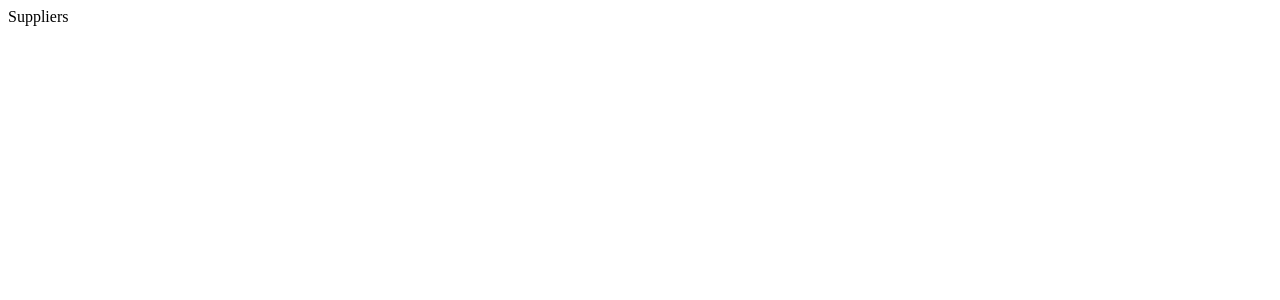
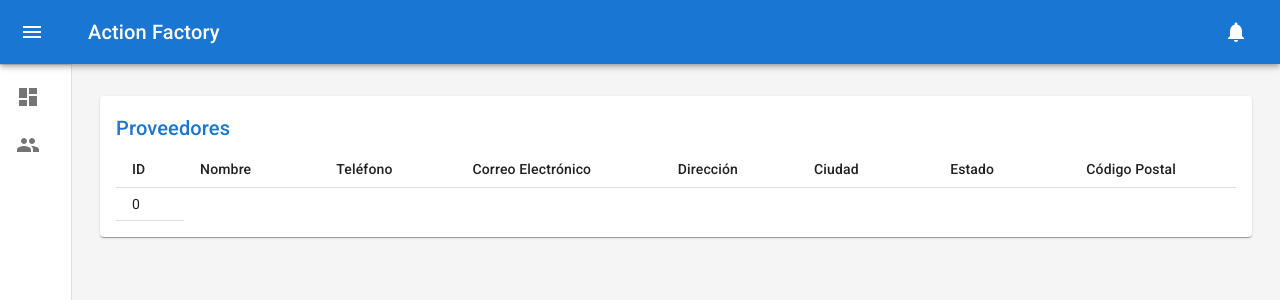
Before and after one commit to hispanos/action-factory-frontend, a React (Vite) app: page /suppliers in a window 1280 px wide. Shown: the top 300 px of the page. Built offline with nearby package versions, Linux system fonts and the light colour scheme; sample sign-in values are in the browser's storage.

Commit message:
add dashboard

```diff
--- /dev/null
+++ b/src/components/Header.tsx
@@ -0,0 +1,131 @@
+import {
+  Badge,
+  Divider,
+  IconButton,
+  List,
+  Toolbar,
+  Typography,
+  styled,
+} from '@mui/material';
+import MenuIcon from '@mui/icons-material/Menu';
+import NotificationsIcon from '@mui/icons-material/Notifications';
+import ChevronLeftIcon from '@mui/icons-material/ChevronLeft';
+import MuiAppBar, { AppBarProps as MuiAppBarProps } from '@mui/material/AppBar';
+import { useState } from 'react';
+import { mainListItems } from './Menu';
+import MuiDrawer from '@mui/material/Drawer';
+
+const drawerWidth: number = 240;
+
+const Drawer = styled(MuiDrawer, {
+  shouldForwardProp: (prop) => prop !== 'open',
+})(({ theme, open }) => ({
+  '& .MuiDrawer-paper': {
+    position: 'relative',
+    whiteSpace: 'nowrap',
+    width: drawerWidth,
+    transition: theme.transitions.create('width', {
+      easing: theme.transitions.easing.sharp,
+      duration: theme.transitions.duration.enteringScreen,
+    }),
+    boxSizing: 'border-box',
+    ...(!open && {
+      overflowX: 'hidden',
+      transition: theme.transitions.create('width', {
+        easing: theme.transitions.easing.sharp,
+        duration: theme.transitions.duration.leavingScreen,
+      }),
+      width: theme.spacing(7),
+      [theme.breakpoints.up('sm')]: {
+        width: theme.spacing(9),
+      },
+    }),
+  },
+}));
+
+interface AppBarProps extends MuiAppBarProps {
+  open?: boolean;
+}
+
+const AppBar = styled(MuiAppBar, {
+  shouldForwardProp: (prop) => prop !== 'open',
+})<AppBarProps>(({ theme, open }) => ({
+  zIndex: theme.zIndex.drawer + 1,
+  transition: theme.transitions.create(['width', 'margin'], {
+    easing: theme.transitions.easing.sharp,
+    duration: theme.transitions.duration.leavingScreen,
+  }),
+  ...(open && {
+    marginLeft: drawerWidth,
+    width: `calc(100% - ${drawerWidth}px)`,
+    transition: theme.transitions.create(['width', 'margin'], {
+      easing: theme.transitions.easing.sharp,
+      duration: theme.transitions.duration.enteringScreen,
+    }),
+  }),
+}));
+
+const Header = () => {
+  const [open, setOpen] = useState(false);
+  const toggleDrawer = () => {
+    setOpen(!open);
+  };
+  return (
+    <>
+      <AppBar position="absolute" open={open}>
+        <Toolbar
+          sx={{
+            pr: '24px', // keep right padding when drawer closed
+          }}
+        >
+          <IconButton
+            edge="start"
+            color="inherit"
+            aria-label="open drawer"
+            onClick={toggleDrawer}
+            sx={{
+              marginRight: '36px',
+              ...(open && { display: 'none' }),
+            }}
+          >
+            <MenuIcon />
+          </IconButton>
+          <Typography
+            component="h1"
+            variant="h6"
+            color="inherit"
+            noWrap
+            sx={{ flexGrow: 1 }}
+          >
+            Action Factory
+          </Typography>
+          <IconButton color="inherit">
+            <Badge badgeContent={0} color="secondary">
+              <NotificationsIcon />
+            </Badge>
+          </IconButton>
+        </Toolbar>
+      </AppBar>
+      <Drawer variant="permanent" open={open}>
+        <Toolbar
+          sx={{
+            display: 'flex',
+            alignItems: 'center',
+            justifyContent: 'flex-end',
+            px: [1],
+          }}
+        >
+          <IconButton onClick={toggleDrawer}>
+            <ChevronLeftIcon />
+          </IconButton>
+        </Toolbar>
+        <Divider />
+        <List component="nav">
+          {mainListItems}
+        </List>
+      </Drawer>
+    </>
+  );
+};
+
+export default Header;
--- /dev/null
+++ b/src/components/Menu.tsx
@@ -0,0 +1,29 @@
+import * as React from 'react';
+import ListItemButton from '@mui/material/ListItemButton';
+import ListItemIcon from '@mui/material/ListItemIcon';
+import ListItemText from '@mui/material/ListItemText';
+import DashboardIcon from '@mui/icons-material/Dashboard';
+import PeopleIcon from '@mui/icons-material/People';
+import { Link } from 'react-router-dom';
+
+export const mainListItems = (
+  <React.Fragment>
+    <Link to="/">
+      <ListItemButton>
+        <ListItemIcon>
+          <DashboardIcon />
+        </ListItemIcon>
+        <ListItemText primary="Validación" />
+      </ListItemButton>
+    </Link>
+
+    <Link to="/suppliers">
+      <ListItemButton>
+        <ListItemIcon>
+          <PeopleIcon />
+        </ListItemIcon>
+        <ListItemText primary="Proveedores" />
+      </ListItemButton>
+    </Link>
+  </React.Fragment>
+);
--- /dev/null
+++ b/src/components/TableComponent.tsx
@@ -0,0 +1,43 @@
+import {
+  Table,
+  TableBody,
+  TableCell,
+  TableHead,
+  TableRow,
+} from '@mui/material';
+import { Columns, Rows } from '../interfaces/Table';
+
+const TableComponent = <T,>({
+  columns,
+  rows,
+}: {
+  columns: Columns;
+  rows: Rows<T>;
+}) => {
+  return (
+    <Table size="small">
+      <TableHead>
+        <TableRow>
+          {columns.map((column) => (
+            <TableCell
+              key={column.id}
+              align={column.align}
+              style={{ minWidth: column.minWidth }}
+            >
+              {column.label}
+            </TableCell>
+          ))}
+        </TableRow>
+      </TableHead>
+      <TableBody>
+        {rows.map((row, index) => (
+          <TableRow key={index}>
+            <TableCell>{index}</TableCell>
+          </TableRow>
+        ))}
+      </TableBody>
+    </Table>
+  );
+};
+
+export default TableComponent;
--- /dev/null
+++ b/src/interfaces/Table.ts
@@ -0,0 +1,10 @@
+export type Columns = Column[];
+export type Column = {
+    id: string;
+    label: string;
+    minWidth?: number;
+    align?: 'right' | 'left' | 'center';
+    format?: (value: number) => string;
+};
+
+export type Rows<R> = R[];
--- a/src/pages/Home.tsx
+++ b/src/pages/Home.tsx
@@ -1,6 +1,6 @@
 const Home = () => {
   return (
-    <div>Home</div>
+    <div>Validación</div>
   )
 }
 
--- a/src/pages/Suppliers.tsx
+++ b/src/pages/Suppliers.tsx
@@ -1,7 +1,48 @@
+import { Grid, Paper, Typography } from '@mui/material';
+import TableComponent from '../components/TableComponent';
+import { Columns, Rows } from '../interfaces/Table';
+
 const Suppliers = () => {
+
+  const columns: Columns = [
+    { id: 'id', label: 'ID', minWidth: 50 },
+    { id: 'name', label: 'Nombre', minWidth: 100 },
+    { id: 'phone', label: 'Teléfono', minWidth: 100 },
+    { id: 'email', label: 'Correo Electrónico', minWidth: 100 },
+    { id: 'address', label: 'Dirección', minWidth: 100 },
+    { id: 'city', label: 'Ciudad', minWidth: 100 },
+    { id: 'state', label: 'Estado', minWidth: 100 },
+    { id: 'zip', label: 'Código Postal', minWidth: 100 },
+  ]
+
+  type Supplier = {
+    id: number;
+    name: string;
+    phone: string;
+    email: string;
+  }
+
+  const rows: Rows<Supplier> = [
+    {
+      id: 1,
+      name: 'Proveedor 1',
+      phone: '1234567890',
+      email: 'proveedor@gmail.com',
+    }
+  ]
+
   return (
-    <div>Suppliers</div>
-  )
-}
+    <Grid container spacing={3}>
+      <Grid item xs={12}>
+        <Paper sx={{ p: 2, display: 'flex', flexDirection: 'column' }}>
+          <Typography component="h2" variant="h6" color="primary" gutterBottom>
+            Proveedores
+          </Typography>
+          <TableComponent<Supplier> columns={columns} rows={rows} />
+        </Paper>
+      </Grid>
+    </Grid>
+  );
+};
 
-export default Suppliers
+export default Suppliers;
--- /dev/null
+++ b/src/templates/Dashboard.tsx
@@ -0,0 +1,42 @@
+import {
+  Box,
+  Container,
+  CssBaseline,
+  ThemeProvider,
+  Toolbar,
+  createTheme,
+} from '@mui/material';
+import { Outlet } from 'react-router-dom';
+import Header from '../components/Header';
+
+const defaultTheme = createTheme();
+
+const Dashboard = () => {
+  return (
+    <ThemeProvider theme={defaultTheme}>
+      <Box sx={{ display: 'flex' }}>
+        <CssBaseline />
+        <Header />
+        <Box
+          component="main"
+          sx={{
+            backgroundColor: (theme) =>
+              theme.palette.mode === 'light'
+                ? theme.palette.grey[100]
+                : theme.palette.grey[900],
+            flexGrow: 1,
+            height: '100vh',
+            overflow: 'auto',
+          }}
+        >
+          <Toolbar />
+          <Container maxWidth="lg" sx={{ mt: 4, mb: 4 }}>
+            <Outlet />
+          </Container>
+        </Box>
+      </Box>
+    </ThemeProvider>
+  );
+};
+
+export default Dashboard;
```
Also changed, not shown: src/routes/Routes.tsx (+10 -3 lines).
